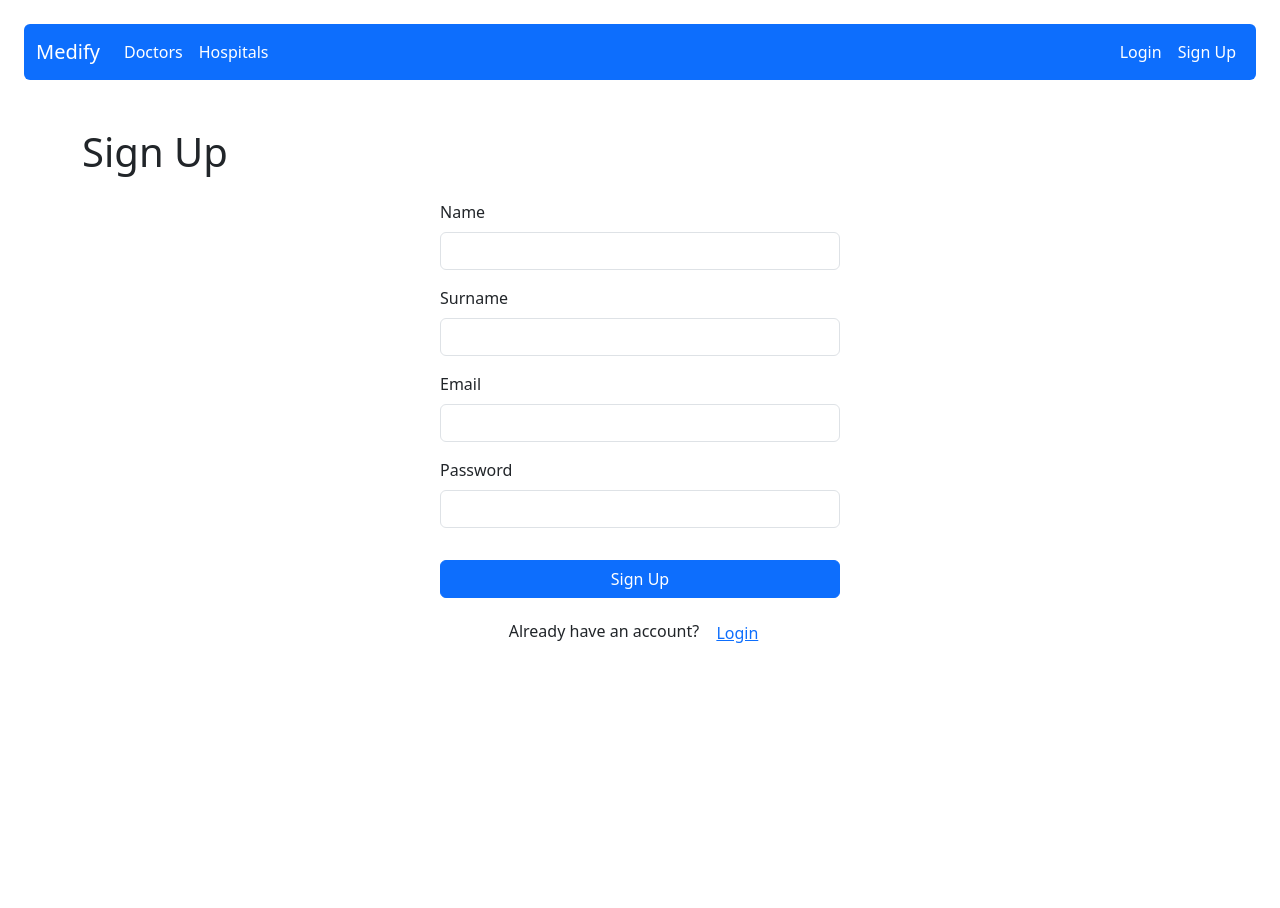
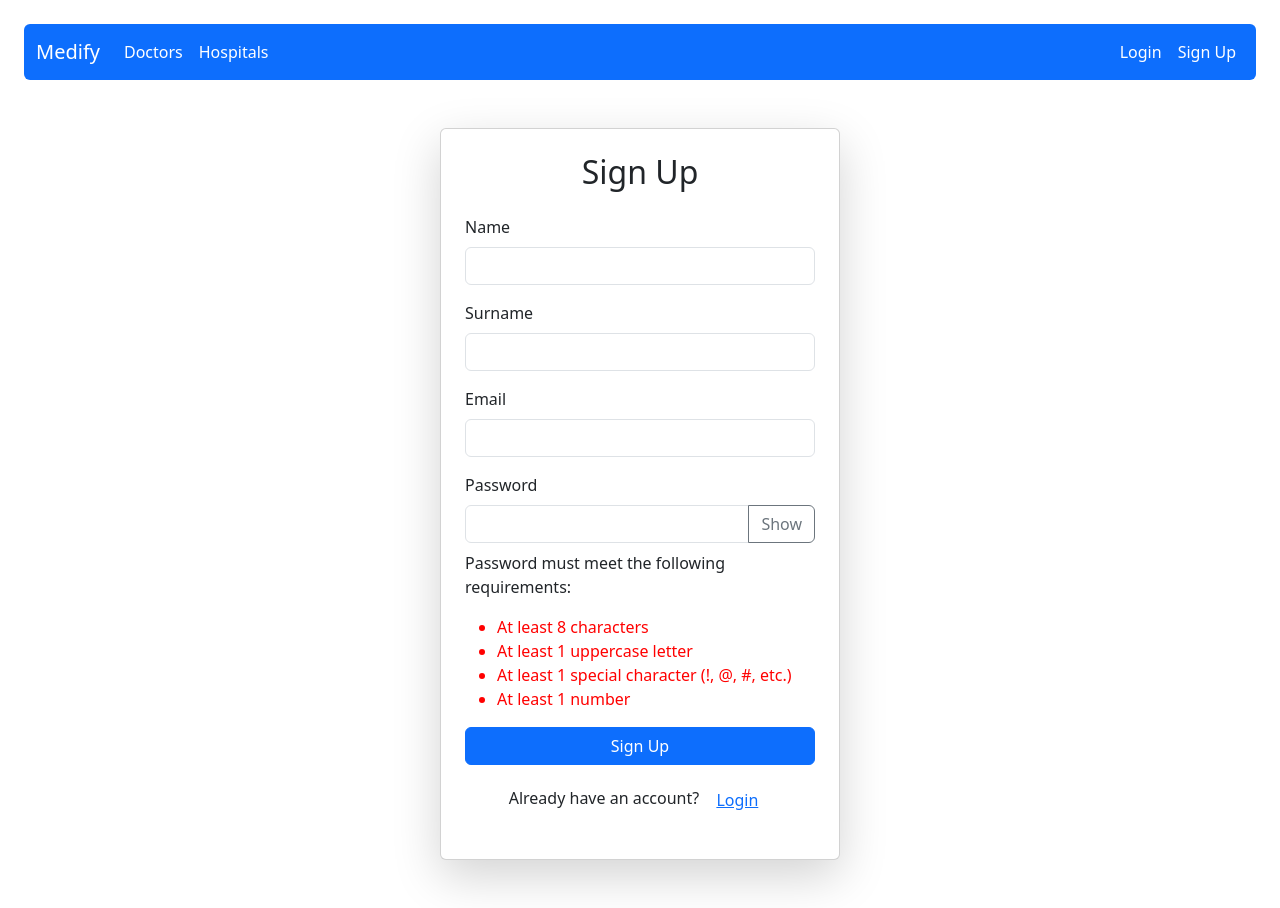
Before and after one commit to a1rzayev/MedifyWEB, a React (Create React App) app in the folder patient-web/: page /signup in a window 1280 px wide. Before the commit the page ends 800 px from the top, so only its background shows below. Built offline with nearby package versions, Linux system fonts and the light colour scheme.

Commit message:
Add password validation

```diff
--- a/patient-web/src/pages/LoginPage.js
+++ b/patient-web/src/pages/LoginPage.js
@@ -2,13 +2,18 @@ import React, { useState } from 'react';
 import { useNavigate } from 'react-router-dom';
 
 const LoginPage = () => {
-    const [credentials, setCredentials] = useState({ email: '', password: '' });
+    const [user, setuser] = useState({ email: '', password: '' });
     const [error, setError] = useState('');
+    const [showPassword, setShowPassword] = useState(false);
     const navigate = useNavigate();
 
     const handleChange = (e) => {
         const { name, value } = e.target;
-        setCredentials({ ...credentials, [name]: value });
+        setuser({ ...user, [name]: value });
+    };
+
+    const togglePasswordVisibility = () => {
+        setShowPassword((prevState) => !prevState);
     };
 
     const handleSubmit = async (e) => {
@@ -20,21 +25,21 @@ const LoginPage = () => {
                 headers: {
                     'Content-Type': 'application/json',
                 },
-                body: JSON.stringify(credentials),
+                body: JSON.stringify(user),
             });
 
             if (!response.ok) {
                 throw new Error('Failed to login');
             }
 
-            const data = await response.json();
-            console.log('Login successful:', data);
 
-            // Optionally, you can store the token and redirect
-            // localStorage.setItem('token', data.token);
+            const { accessToken } = await response.json();
+
+            localStorage.setItem("accessToken", accessToken);
+
             navigate('/user-profile');
         } catch (err) {
-            setError('Invalid credentials or an error occurred. Please try again.');
+            setError('Invalid user or an error occurred. Please try again.');
             console.error('Login error:', err);
         }
     };
@@ -53,7 +58,7 @@ const LoginPage = () => {
                     <input
                         type="email"
                         name="email"
-                        value={credentials.email}
+                        value={user.email}
                         onChange={handleChange}
                         className="form-control"
                         required
@@ -62,14 +67,23 @@ const LoginPage = () => {
 
                 <div className="mb-3">
                     <label className="form-label">Password</label>
+                    <div className="input-group">
                         <input
-                        type="password"
+                            type={showPassword ? "text" : "password"}
                             name="password"
-                        value={credentials.password}
+                            value={user.password}
                             onChange={handleChange}
                             className="form-control"
                             required
                         />
+                        <button
+                            type="button"
+                            onClick={togglePasswordVisibility}
+                            className="btn btn-outline-secondary"
+                        >
+                            {showPassword ? "Hide" : "Show"}
+                        </button>
+                    </div>
                 </div>
 
                 <button type="submit" className="btn btn-primary w-100 mt-3">Login</button>
--- a/patient-web/src/pages/SignupPage.js
+++ b/patient-web/src/pages/SignupPage.js
@@ -1,60 +1,78 @@
-import React, { useState } from 'react';
-import { useNavigate } from 'react-router-dom';
+import React, { useState } from "react";
+import { useNavigate } from "react-router-dom";
 
 const SignupPage = () => {
     const [user, setUser] = useState({
-        name: '',
-        surname: '',
-        email: '',
-        password: '',
-        role: 'Patient'
+        name: "",
+        surname: "",
+        email: "",
+        password: "",
     });
 
-    const [error, setError] = useState('');
+    const [error, setError] = useState("");
+    const [showPassword, setShowPassword] = useState(false);
+    const [validation, setValidation] = useState({
+        minLength: false,
+        uppercase: false,
+        specialChar: false,
+        number: false,
+    });
     const navigate = useNavigate();
 
     const handleChange = (e) => {
         const { name, value } = e.target;
         setUser({ ...user, [name]: value });
+        setValidation({
+            minLength: value.length >= 8,
+            uppercase: /[A-Z]/.test(value),
+            specialChar: /[!@#$%^&*(),.?":{}|<>]/.test(value),
+            number: /\d/.test(value),
+        });
+    };
+
+    const togglePasswordVisibility = () => {
+        setShowPassword((prevState) => !prevState);
     };
 
     const handleSubmit = async (e) => {
         e.preventDefault();
+        setError("");
+
         try {
-            const response = await fetch(`http://localhost:5250/api/Auth/Signup`, {
-                method: 'POST',
-                headers: { 'Content-Type': 'application/json' },
+            const response = await fetch("http://localhost:5250/api/Auth/Signup", {
+                method: "POST",
+                headers: { "Content-Type": "application/json" },
                 body: JSON.stringify(user),
             });
 
             const data = await response.json();
 
             if (!response.ok) {
-                setError(data.errors ? data.errors.join(', ') : data.message || 'Failed to sign up.');
+                setError(data.message || "Failed to sign up.");
                 return;
             }
 
-            navigate('/login');
+            navigate("/login"); // Redirect to login page
         } catch (err) {
-            setError('An error occurred during signup. Please try again.');
-            console.error('Signup error:', err);
+            setError("An error occurred during signup. Please try again later.");
+            console.error(err);
         }
     };
 
     const handleLoginRedirect = () => {
-        navigate('/login');
+        navigate("/login");
     };
 
     return (
         <div className="container py-4">
-            <h1 className="mb-4">Sign Up</h1>
-            {error && <div className="alert alert-danger" role="alert">{error}</div>}
-            <form onSubmit={handleSubmit} style={{ maxWidth: '400px', margin: '0 auto' }}>
+            <div className="card shadow-lg p-4" style={{ maxWidth: "400px", margin: "0 auto" }}>
+                <h2 className="mb-4 text-center">Sign Up</h2>
+                {error && <div className="alert alert-danger">{error}</div>}
+                <form onSubmit={handleSubmit}>
                     <div className="mb-3">
-                    <label className="form-label" htmlFor="name">Name</label>
+                        <label className="form-label">Name</label>
                         <input
                             type="text"
-                        id="name"
                             name="name"
                             value={user.name}
                             onChange={handleChange}
@@ -64,10 +82,9 @@ const SignupPage = () => {
                     </div>
 
                     <div className="mb-3">
-                    <label className="form-label" htmlFor="surname">Surname</label>
+                        <label className="form-label">Surname</label>
                         <input
                             type="text"
-                        id="surname"
                             name="surname"
                             value={user.surname}
                             onChange={handleChange}
@@ -77,10 +94,9 @@ const SignupPage = () => {
                     </div>
 
                     <div className="mb-3">
-                    <label className="form-label" htmlFor="email">Email</label>
+                        <label className="form-label">Email</label>
                         <input
                             type="email"
-                        id="email"
                             name="email"
                             value={user.email}
                             onChange={handleChange}
@@ -90,25 +106,47 @@ const SignupPage = () => {
                     </div>
 
                     <div className="mb-3">
-                    <label className="form-label" htmlFor="password">Password</label>
+                        <label className="form-label">Password</label>
+                        <div className="input-group">
                             <input
-                        type="password"
-                        id="password"
+                                type={showPassword ? "text" : "password"}
                                 name="password"
                                 value={user.password}
                                 onChange={handleChange}
                                 className="form-control"
                                 required
                             />
+                            <button
+                                type="button"
+                                onClick={togglePasswordVisibility}
+                                className="btn btn-outline-secondary"
+                            >
+                                {showPassword ? "Hide" : "Show"}
+                            </button>
+                        </div>
+                        <div className="mt-2">
+                            <p>Password must meet the following requirements:</p>
+                            <ul>
+                                <li style={{ color: validation.minLength ? "green" : "red" }}>
+                                    At least 8 characters
+                                </li>
+                                <li style={{ color: validation.uppercase ? "green" : "red" }}>
+                                    At least 1 uppercase letter
+                                </li>
+                                <li style={{ color: validation.specialChar ? "green" : "red" }}>
+                                    At least 1 special character (!, @, #, etc.)
+                                </li>
+                                <li style={{ color: validation.number ? "green" : "red" }}>
+                                    At least 1 number
+                                </li>
+                            </ul>
+                        </div>
                     </div>
 
-
-                <button type="submit" className="btn btn-primary w-100 mt-3">Sign Up</button>
+                    <button type="submit" className="btn btn-primary w-100">Sign Up</button>
                 </form>
-
-            <div className="mt-3 text-center">
-                <p>
-                    Already have an account?{' '}
+                <p className="mt-3 text-center">
+                    Already have an account?{" "}
                     <button
                         type="button"
                         className="btn btn-link"
```
Lines whose indentation alone changed are shown as unchanged.
